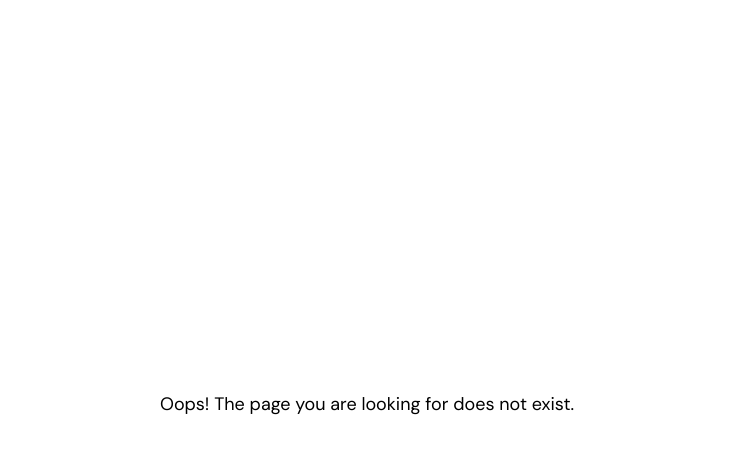
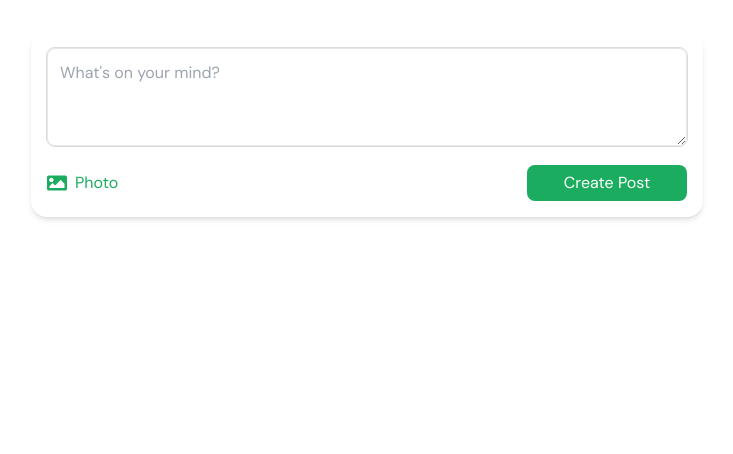
Before and after one commit to dizzpy/Greenie-Web, a React (Vite) app: page /feed in a window 1280 px wide. Shown: the top 454 px of the page, without its empty margins (273-1006 px from the left). Built offline with nearby package versions, Linux system fonts and the light colour scheme.

Commit message:
feat(feed): create post section done

```diff
--- a/package.json
+++ b/package.json
@@ -12,6 +12,8 @@
     "prepare": "husky"
   },
   "dependencies": {
+    "@tailwindcss/vite": "^4.0.8",
+    "greenie-frontend": "file:",
     "react": "^18.3.1",
     "react-dom": "^18.3.1",
     "react-icons": "^5.4.0",
--- a/src/App.jsx
+++ b/src/App.jsx
@@ -6,6 +6,7 @@ import Checkout from './shop/pages/Checkout';
 import RedeemStore from './shop/pages/RedeemStore';
 import NotFound from './pages/NotFound';
 import HomePage from './pages/HomePage';
+import Feed from './feed/Feed';
 
 function App() {
   return (
@@ -22,6 +23,9 @@ function App() {
           <Route path="/shop/checkout" element={<Checkout />} />
           <Route path="/shop/redeem" element={<RedeemStore />} />
 
+          {/* Feed Routes */}
+          <Route path="/feed" element={<Feed />} />
+
           {/* 404 Error Page */}
           <Route path="*" element={<NotFound />} />
         </Routes>
--- /dev/null
+++ b/src/feed/Feed.jsx
@@ -0,0 +1,13 @@
+/* eslint-disable no-unused-vars */
+import React from 'react';
+import CreatePost from './components/CreatePost';
+
+function Feed() {
+  return (
+    <div className="p-4 flex justify-center">
+      <CreatePost />
+    </div>
+  );
+}
+
+export default Feed;
--- /dev/null
+++ b/src/feed/components/CreatePost.jsx
@@ -0,0 +1,59 @@
+/* eslint-disable no-unused-vars */
+import React from 'react';
+import { useState } from 'react';
+
+import { FaImage } from 'react-icons/fa';
+import { IoMdSend } from 'react-icons/io';
+
+const CreatePost = () => {
+  const [postContent, setPostContent] = useState('');
+  const [image, setImage] = useState(null);
+
+  const handleImageUpload = (event) => {
+    const file = event.target.files[0];
+    if (file) {
+      setImage(URL.createObjectURL(file));
+    }
+  };
+
+  const handleSubmit = () => {
+    console.log('Post submitted:', { postContent, image });
+    // Handle API call for post submission
+  };
+
+  return (
+    <div className="bg-white p-4 rounded-2xl shadow-md w-full max-w-2xl mx-auto mt-4">
+      <textarea
+        className="w-full border outline outline-1 outline-outline p-3 rounded-lg text-text-gray focus:outline-primary-green"
+        rows="3"
+        placeholder="What's on your mind?"
+        value={postContent}
+        onChange={(e) => setPostContent(e.target.value)}
+      ></textarea>
+      {image && (
+        <div className="mt-2">
+          <img
+            src={image}
+            alt="Uploaded"
+            className="w-full h-40 object-cover rounded-lg"
+          />
+        </div>
+      )}
+      <div className="flex justify-between items-center mt-3">
+        <label className="flex items-center gap-2 text-primary-green cursor-pointer">
+          <FaImage size={20} />
+          <span>Photo</span>
+          <input type="file" className="hidden" onChange={handleImageUpload} />
+        </label>
+        <button
+          className="flex items-center gap-2 bg-primary-green text-white px-4 py-2 rounded-lg hover:bg-green-700 transition h-9 w-40"
+          onClick={handleSubmit}
+        >
+          <span className="text-center w-full">Create Post</span>
+        </button>
+      </div>
+    </div>
+  );
+};
+
+export default CreatePost;
```
Also changed, not shown: src/feed/components/Poster.jsx (added), 1 other file (tests, documents, lock files or other folders).
